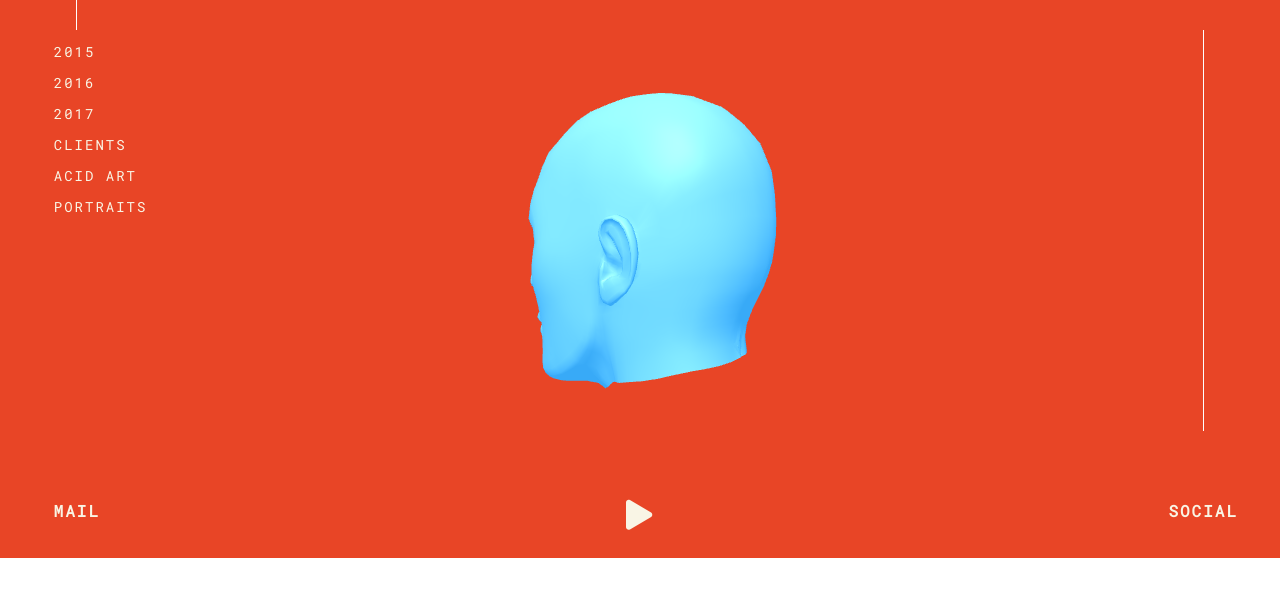
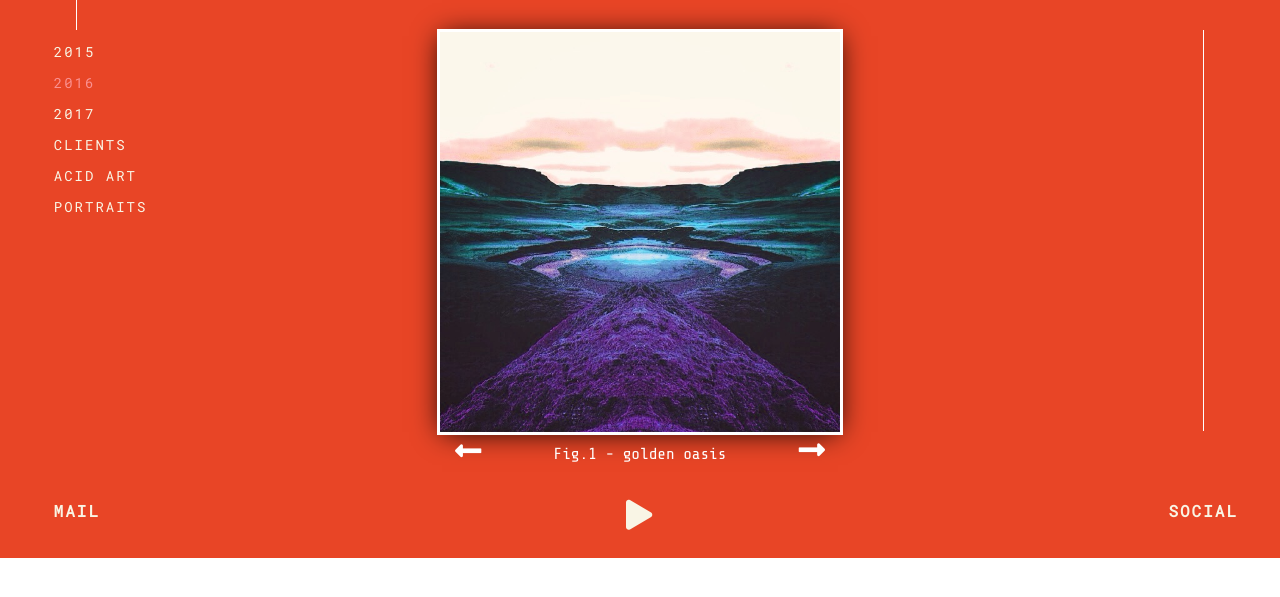
Before and after one commit to miiguelco/Colombo-Emeralds, a plain HTML site: page index.html in a window 1280 px wide. Both pictures are taken after a click on the element "2016". Shown: the part 63-660 px from the top of the page. Drawn offline with nearby package versions, Linux system fonts and the light colour scheme; animation ran at ten frames a second; a web font is replaced by a local one.

Commit message:
Slider 2016
Slider year 2016 set up. Transition between 2015 and 2016 working.

```diff
--- a/Javascript/interaction.js
+++ b/Javascript/interaction.js
@@ -1,14 +1,14 @@
 
 
-// TRANSITIONS BETWEEN WORKS
-
+// TRANSITIONS BETWEEN WORKS .............................................
 
 //2015
 const work2015 = document.querySelector('.link-2015').addEventListener('click', showSlider2015);
 const work2015Selected = document.querySelector('.link-2015');
 const canvasScene = document.querySelector('canvas');
 const headCont = document.querySelector('.head-container');
-const sliderWork = document.querySelector('.work-slider-2015');
+const sliderWork2015 = document.querySelector('.work-slider-2015');
+const arrowsWrapper = document.querySelector('.legend-arrows-wrapper');
 
 function showSlider2015() {
    canvasScene.style.transition = "all .4s ease-out .4s";
@@ -17,16 +17,51 @@ function showSlider2015() {
 
    work2015Selected.style.color = "rgb(250, 145, 145)";
    work2015Selected.style.transition = "all .6s ease-in .5s";
+   work2016Selected.style.color = "rgb(249, 245, 229)";
+   work2016Selected.style.transition = "all .6s ease-in .5s";
 
-   sliderWork.style.transform = "translateY(-540px)";
-   sliderWork.style.opacity = "1";
-   sliderWork.style.transition = "all .6s ease-in .5s";
+   sliderWork2015.style.transform = "translateY(-540px)";
+   sliderWork2015.style.opacity = "1";
+   sliderWork2015.style.transition = "all .6s ease-in .5s";
+   sliderWork2016.style.opacity = "0";
+   sliderWork2016.style.transition = "opacity .3s ease-out .3s";
+
+   arrowsWrapper.style.visibility = "visible";
+   arrowsWrapperTwo.style.visibility = "hidden";
+
+
+
  }
 
  //2016
+ const work2016 = document.querySelector('.link-2016').addEventListener('click', showSlider2016);
+ const work2016Selected = document.querySelector('.link-2016');
+ const sliderWork2016 = document.querySelector('.work-slider-2016');
+ const arrowsWrapperTwo = document.querySelector('.legend-arrows-wrapper-2016');
+
+ function showSlider2016() {
+    canvasScene.style.transition = "all .4s ease-out .4s";
+    canvasScene.style.opacity = "0";
+    canvasScene.style.visibility = "hidden";
+
+    work2015Selected.style.color = "rgb(249, 245, 229)";
+    work2015Selected.style.transition = "all .6s ease-in .5s";
+    work2016Selected.style.color = "rgb(250, 145, 145)";
+    work2016Selected.style.transition = "all .6s ease-in .5s";
+
+    sliderWork2016.style.transform = "translateY(-540px)";
+    sliderWork2016.style.opacity = "1";
+    sliderWork2016.style.transition = "all .6s ease-in .5s";
+
+    sliderWork2015.style.opacity = "0";
+    sliderWork2015.style.transition = "opacity .3s ease-out .3s";
+
+    arrowsWrapper.style.visibility = "hidden";
+    arrowsWrapperTwo.style.visibility = "visible";
+  }
 
 
- // PLAY AND PAUSE BUTTON
+ // PLAY AND PAUSE BUTTON ..........
 
 let playButton = document.querySelector('.fa-play').addEventListener('click', playSong);
 let pauseButton = document.querySelector('.fa-pause').addEventListener('click', playSong);
@@ -59,69 +94,3 @@ function change() { // changes icon from play to pause
 
   }
 }
-
-
-// IMAGE SLIDER SECTION
-
-let slides = document.getElementsByClassName('img-container'); // selects all images 2015
-let leftSideArrow = document.querySelector('.left-arrow'); // Select left side arrow icon
-let rightSideArrow = document.querySelector('.right-arrow'); // Select right side arrow icon
-let imageLegend = document.getElementsByClassName('paragraph-container'); // selects all para 2015
-let current = 0; // Represents the image we are on, and it's 0 by default
-
-// Clears all images
-function reset() {
-  for (let i = 0; i < slides.length; i++) {
-    slides[i].style.display = 'none';
-  }
-  for (let i = 0; i < imageLegend.length; i++) {
-    imageLegend[i].style.display = 'none';
-  }
-}
-
-// Initializes the slider, after reseting the images and calls the first one.
-function strartSlide() {
-  reset();
-  slides[0].style.display = 'block';
-  imageLegend[0].style.display = 'block';
-
-}
-
-// Show previous image
-function slideLeft() {
-  reset();
-  slides[current - 1].style.display = 'block';
-  imageLegend[current - 1].style.display = 'block';
-  current--;
-}
-
-// Show next image
-function slideRight() {
-  reset();
-  slides[current + 1].style.display = 'block';
-  imageLegend[current + 1].style.display = 'block';
-  current++;
-}
-
-// Left arrow click event
-leftSideArrow.addEventListener('click', function () {
-  if (current === 0) {
-    current = slides.length;
-    current = imageLegend.length;
-  }
-  slideLeft();
-});
-
-
-// Right arrow click event
-rightSideArrow.addEventListener('click', function () {
-  if (current === slides.length - 1) {
-    current = -1;
-  }
-  if (current === imageLegend.length - 1) {
-    current = -1;
-  }
-  slideRight();
-});
-
-strartSlide();
--- /dev/null
+++ b/Javascript/sliders.js
@@ -0,0 +1,131 @@
+// IMAGE SLIDER
+
+//2015
+let slides = document.getElementsByClassName('img-container'); // selects all images 2015
+let leftSideArrow = document.querySelector('.left-arrow'); // Select left side arrow icon
+let rightSideArrow = document.querySelector('.right-arrow'); // Select right side arrow icon
+let imageLegend = document.getElementsByClassName('paragraph-container'); // selects all para 2015
+let current = 0; // Represents the image we are on, and it's 0 by default
+
+// Clears all images
+function reset() {
+  for (let i = 0; i < slides.length; i++) {
+    slides[i].style.display = 'none';
+  }
+  for (let i = 0; i < imageLegend.length; i++) {
+    imageLegend[i].style.display = 'none';
+  }
+}
+
+// Initializes the slider, after reseting the images and calls the first one.
+function strartSlide() {
+  reset();
+  slides[0].style.display = 'block';
+  imageLegend[0].style.display = 'block';
+
+}
+
+// Show previous image
+function slideLeft() {
+  reset();
+  slides[current - 1].style.display = 'block';
+  imageLegend[current - 1].style.display = 'block';
+  current--;
+}
+
+// Show next image
+function slideRight() {
+  reset();
+  slides[current + 1].style.display = 'block';
+  imageLegend[current + 1].style.display = 'block';
+  current++;
+}
+
+// Left arrow click event
+leftSideArrow.addEventListener('click', function () {
+  if (current === 0) {
+    current = slides.length;
+    current = imageLegend.length;
+  }
+  slideLeft();
+});
+
+
+// Right arrow click event
+rightSideArrow.addEventListener('click', function () {
+  if (current === slides.length - 1) {
+    current = -1;
+  }
+  if (current === imageLegend.length - 1) {
+    current = -1;
+  }
+  slideRight();
+});
+
+strartSlide();
+
+
+
+// 2016
+let slidesTwo = document.getElementsByClassName('img-container-2016'); // selects all images 2016
+let leftSideArrowTwo = document.querySelector('.left-arrow-2016'); // Select left side arrow icon
+let rightSideArrowTwo = document.querySelector('.right-arrow-2016'); // Select right side arrow icon
+let imageLegendTwo = document.getElementsByClassName('paragraph-container-2016'); // selects all para 2015
+let currentTwo = 0; // Represents the image we are on, and it's 0 by default
+
+// Clears all images
+function resetTwo() {
+  for (let i = 0; i < slidesTwo.length; i++) {
+    slidesTwo[i].style.display = 'none';
+  }
+  for (let i = 0; i < imageLegendTwo.length; i++) {
+    imageLegendTwo[i].style.display = 'none';
+  }
+}
+
+// Initializes the slider, after reseting the images and calls the first one.
+function strartSlideTwo() {
+  resetTwo();
+  slidesTwo[0].style.display = 'block';
+  imageLegendTwo[0].style.display = 'block';
+
+}
+
+// Show previous image
+function slideLeftTwo() {
+  resetTwo();
+  slidesTwo[currentTwo - 1].style.display = 'block';
+  imageLegendTwo[currentTwo - 1].style.display = 'block';
+  currentTwo--;
+}
+
+// Show next image
+function slideRightTwo() {
+  resetTwo();
+  slidesTwo[currentTwo + 1].style.display = 'block';
+  imageLegendTwo[currentTwo + 1].style.display = 'block';
+  currentTwo++;
+}
+
+// Left arrow click event
+leftSideArrowTwo.addEventListener('click', function () {
+  if (currentTwo === 0) {
+    currentTwo = slidesTwo.length;
+    currentTwo = imageLegendTwo.length;
+  }
+  slideLeftTwo();
+});
+
+
+// Right arrow click event
+rightSideArrowTwo.addEventListener('click', function () {
+  if (currentTwo === slidesTwo.length - 1) {
+    currentTwo = -1;
+  }
+  if (currentTwo === imageLegendTwo.length - 1) {
+    currentTwo = -1;
+  }
+  slideRightTwo();
+});
+
+strartSlideTwo();
--- a/index.html
+++ b/index.html
@@ -23,7 +23,7 @@
         <div class="item-4">
              <div class="links-wrapper">
                 <div class="a link-2015">2015</div>
-                <div class="a">2016</div>
+                <div class="a link-2016">2016</div>
                 <div class="a">2017</div>
                 <div class="a">Clients</div>
                 <div class="a">Acid Art</div>
@@ -49,6 +49,7 @@
             <a href="https://www.instagram.com/colomboemeralds/" target="_blank">Social</a>
         </div>
   </div>
+  <!-- Slider 2015 -->
   <div class="work-slider-2015">
       <div class="slide">
           <div class="img-container">
@@ -89,6 +90,47 @@
           </div>
       </div>
   </div>
+  <!-- Slider 2016 -->
+  <div class="work-slider-2016">
+      <div class="slide-2016">
+          <div class="img-container-2016">
+              <img src="images/2016/1.JPG" alt="">
+          </div>
+          <div class="img-container-2016">
+              <img src="images/2016/2.JPG" alt="">
+          </div>
+          <div class="img-container-2016">
+              <img src="images/2016/3.jpeg" alt="">
+          </div>
+          <div class="img-container-2016">
+              <img src="images/2016/4.PNG" alt="">
+          </div>
+          <div class="img-container-2016">
+              <img src="images/2016/5.JPG" alt="">
+          </div>
+          <div class="legend-arrows-wrapper-2016">
+              <div class="left-arrow-2016" style="color: white; font-size: 30px"><i class="fas fa-long-arrow-alt-left"></i></div>
+              <div class="paragraph-wrapper-2016">
+                  <div class="paragraph-container-2016">
+                    <p>Fig.1 - golden oasis</p>
+                  </div>
+                  <div class="paragraph-container-2016">
+                    <p>Fig.2 - floating</p>
+                  </div>
+                  <div class="paragraph-container-2016">
+                    <p>Fig.3 - speed gaming</p>
+                  </div>
+                  <div class="paragraph-container-2016">
+                    <p>Fig.4 - s u n</p>
+                  </div>
+                  <div class="paragraph-container-2016">
+                    <p>Fig.5 - cosmotalia</p>
+                  </div>
+              </div>
+              <div class="right-arrow-2016"><i class="fas fa-long-arrow-alt-right" style="color: white; font-size: 30px"></i></div>
+          </div>
+      </div>
+  </div>
   <audio id="play" src="audio/Gas-Pop1.mp3"> </audio>
 
   <script src= "Javascript/three.min.js"></script>
@@ -96,5 +138,6 @@
   <script src= "Javascript/mtlloader.js"></script>
   <script src= "Javascript/head.js"></script>
   <script src= "Javascript/interaction.js"></script>
+  <script src= "Javascript/sliders.js"></script>
 </body>
 </html>
--- a/style.css
+++ b/style.css
@@ -4,8 +4,8 @@
 html, body {
   margin: 0;
   padding: 0;
-  overflow-x: hidden;
-  overflow-y: hidden;
+  /* overflow-x: hidden;
+  overflow-y: hidden; */
 }
 
 a {
@@ -106,7 +106,7 @@ a {
     width: 800px;
     height: 410px;
     margin: 10px auto 0 auto;
-    opacity: 0;
+    opacity: 1;
 }
 
 .work-slider-2015 .slide {
@@ -171,6 +171,80 @@ a {
     cursor: pointer;
   }
 
+  /* SLIDER 2016 */
+
+  .work-slider-2016 {
+     width: 800px;
+     height: 410px;
+     margin: 30px auto 0 auto;
+     opacity: 1;
+     position: relative;
+     bottom: 439px;
+  }
+
+  .work-slider-2016 .slide-2016 {
+   width: 790px;
+   height: 410px;
+   margin: 10px auto 0 auto;
+   opacity: 1;
+  }
+
+  .work-slider-2016 .slide-2016 .img-container-2016 {
+   width: 400px;
+   height: 400px;
+   margin: auto;
+   border: 3px solid white;
+   -webkit-box-shadow: 0px 2px 27px -5px rgba(0,0,0,1);
+   -moz-box-shadow: 0px 2px 27px -5px rgba(0,0,0,1);
+   box-shadow: 0px 2px 27px -5px rgba(0,0,0,1);
+   }
+
+   .work-slider-2016 .slide-2016  img {
+     width: 100%;
+     height: 100%;
+   }
+
+
+   .work-slider-2016 .slide-2016 .legend-arrows-wrapper-2016 {
+     width: 400px;
+     height: 50px;
+     margin: 0 auto;
+     text-align: center;
+   }
+
+   .work-slider-2016 .slide-2016 .left-arrow-2016 {
+     display: inline;
+     margin-right: 15px;
+     float: left;
+     padding-left: 15px;
+     cursor: pointer;
+   }
+
+  .work-slider-2016 .slide-2016  .legend-arrows-wrapper-2016 .paragraph-wrapper-2016 {
+   height: 30px;
+   display: inline-block;
+   padding: 10px;
+  }
+
+
+   .work-slider-2016 .slide-2016 p {
+     display: inline;
+     text-align: center;
+     color: white;
+     font-family: 'Share Tech Mono', monospace;
+     font-weight: 100;
+     margin-right: 15px;
+
+   }
+
+   .work-slider-2016 .slide-2016 .right-arrow-2016 {
+     display: inline;
+     float: right;
+     padding-right: 15px;
+     cursor: pointer;
+   }
+
+   /* WORK SLIDER 2017 */
 
   .item-6 {
     background: #E84526;
```
Also changed, not shown: Images/2016/1.JPG (added), Images/2016/2.JPG (added), Images/2016/3.jpeg (added), Images/2016/5.JPG (added), 5 other files.
